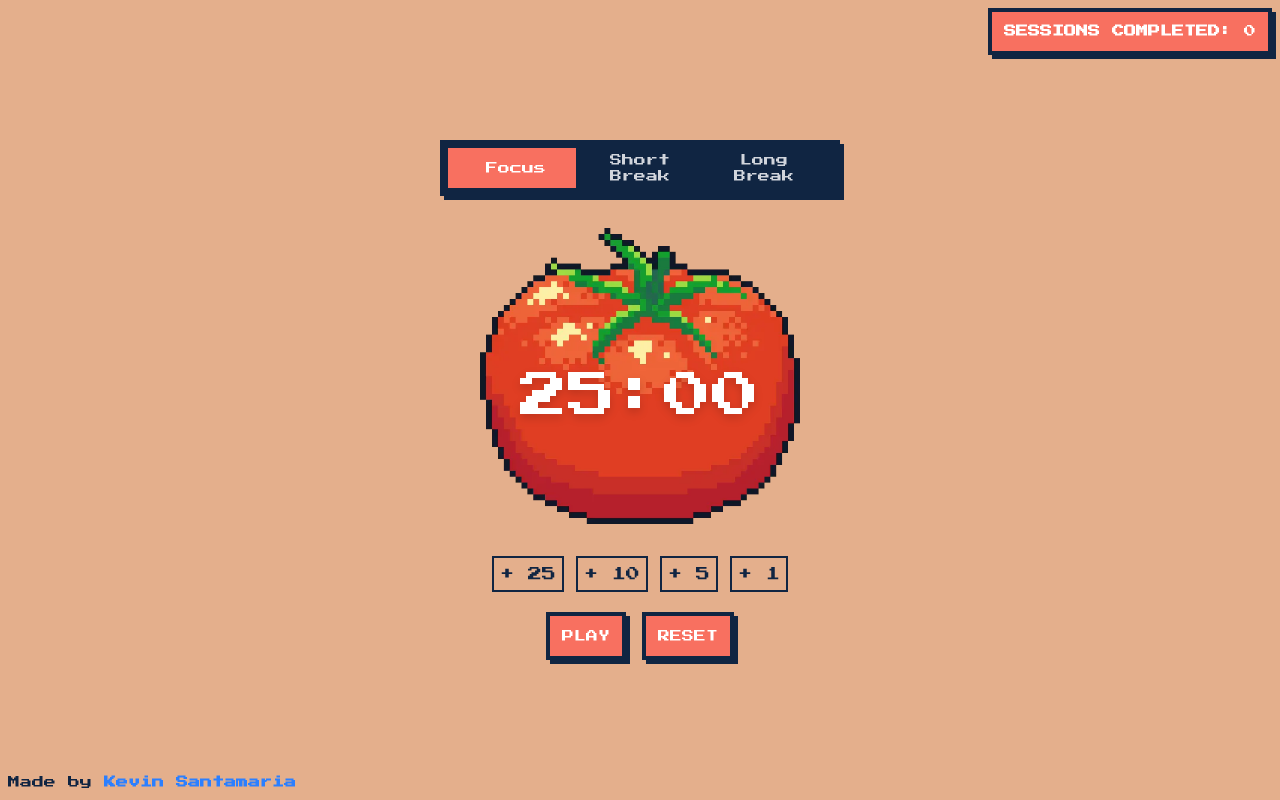
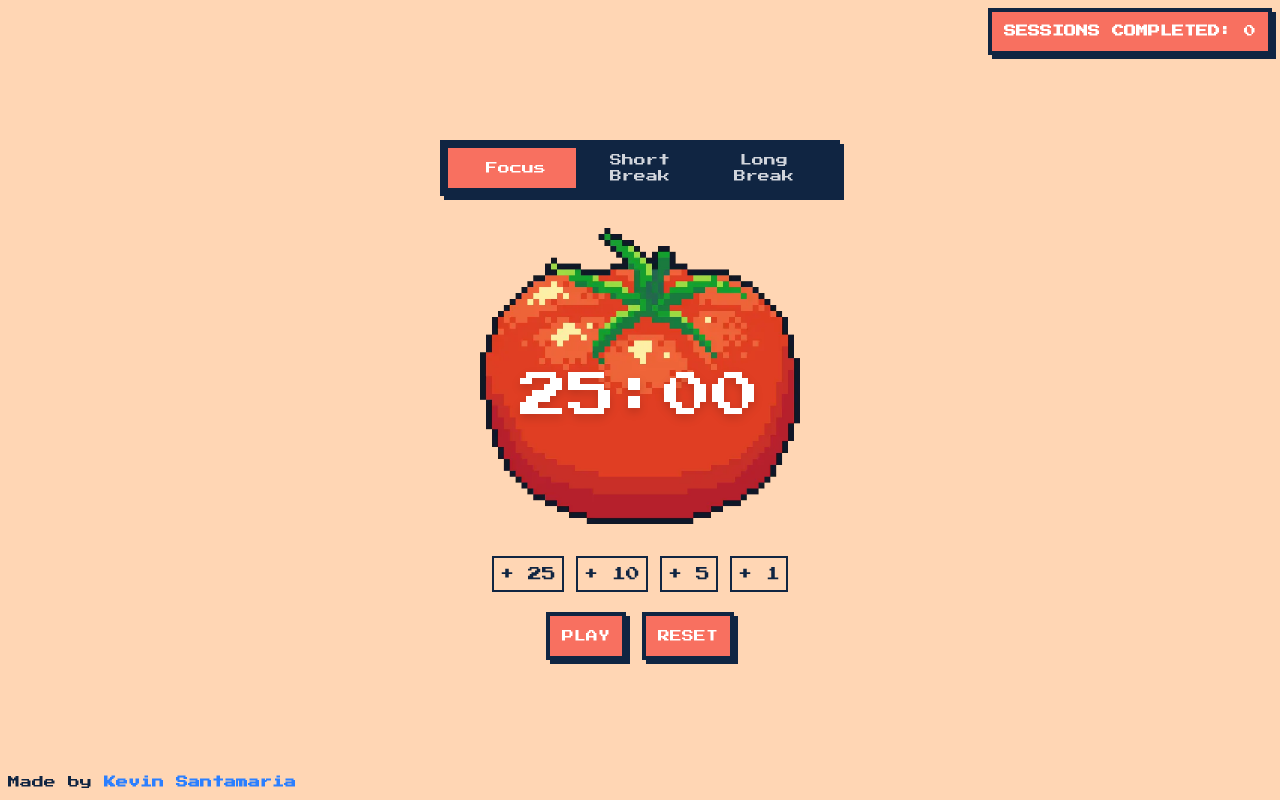
Before and after one commit to kevsantamaria/pomodoro-app, a React (Vite) app: page / in a window 1280 px wide. Built offline with nearby package versions, Linux system fonts and the light colour scheme.

Commit message:
Implement browser notifications for completed sessions and tweak background color styling

```diff
--- a/src/components/Footer.jsx
+++ b/src/components/Footer.jsx
@@ -6,6 +6,7 @@ function Footer() {
         <a
           href="https://github.com/kevsantamaria"
           className="font-bold hover:underline active:underline cursor-pointer text-blue-500"
+          style={{ textDecorationThickness: "2px" }}
         >
           Kevin Santamaria
         </a>
--- a/src/components/Timer.jsx
+++ b/src/components/Timer.jsx
@@ -20,6 +20,9 @@ function Timer() {
   const durationRef = useRef(time);
 
   useEffect(() => {
+    if (Notification.permission !== "granted") {
+      Notification.requestPermission();
+    }
     let timer;
 
     if (isActive && startTime) {
--- a/src/contexts/TimerContext.jsx
+++ b/src/contexts/TimerContext.jsx
@@ -18,6 +18,13 @@ function TimerContextProvider({ children }) {
 
   const notification = () => {
     notificationAudio();
+
+    if (Notification.permission === "granted") {
+      new Notification("Pomodoro's session completed!", {
+        body: "Time to take a break or start the next session.",
+      });
+    }
+
     toast.success("Session completed! :D", {
       position: "top-left",
       autoClose: 5000,
--- a/src/index.css
+++ b/src/index.css
@@ -3,7 +3,7 @@
 :root {
     --primary: #f87060;
     --accent: #102542;
-    --background: #e4af8c;
+    --background: #ffd6b4;
 }
 
 body {
```
